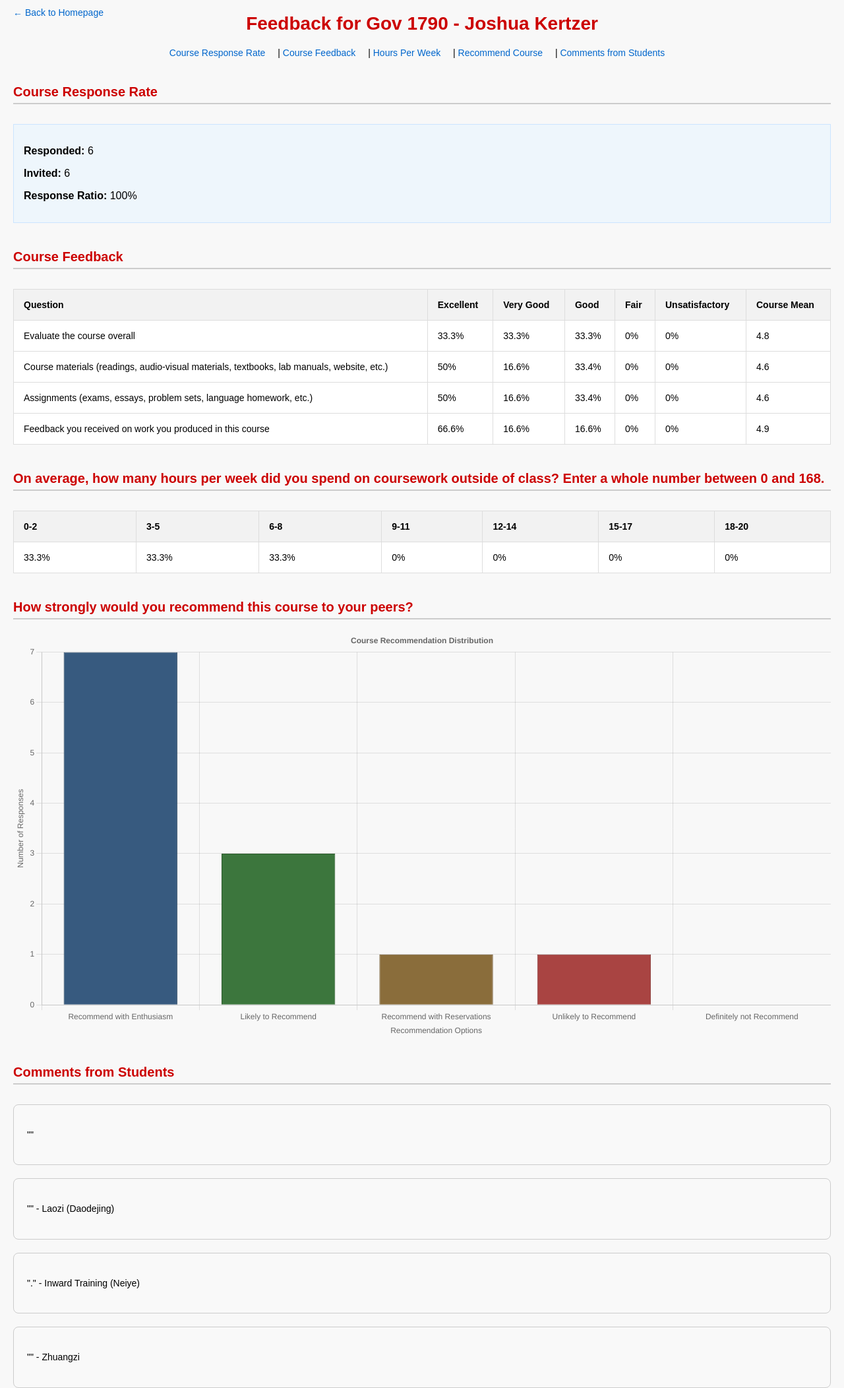
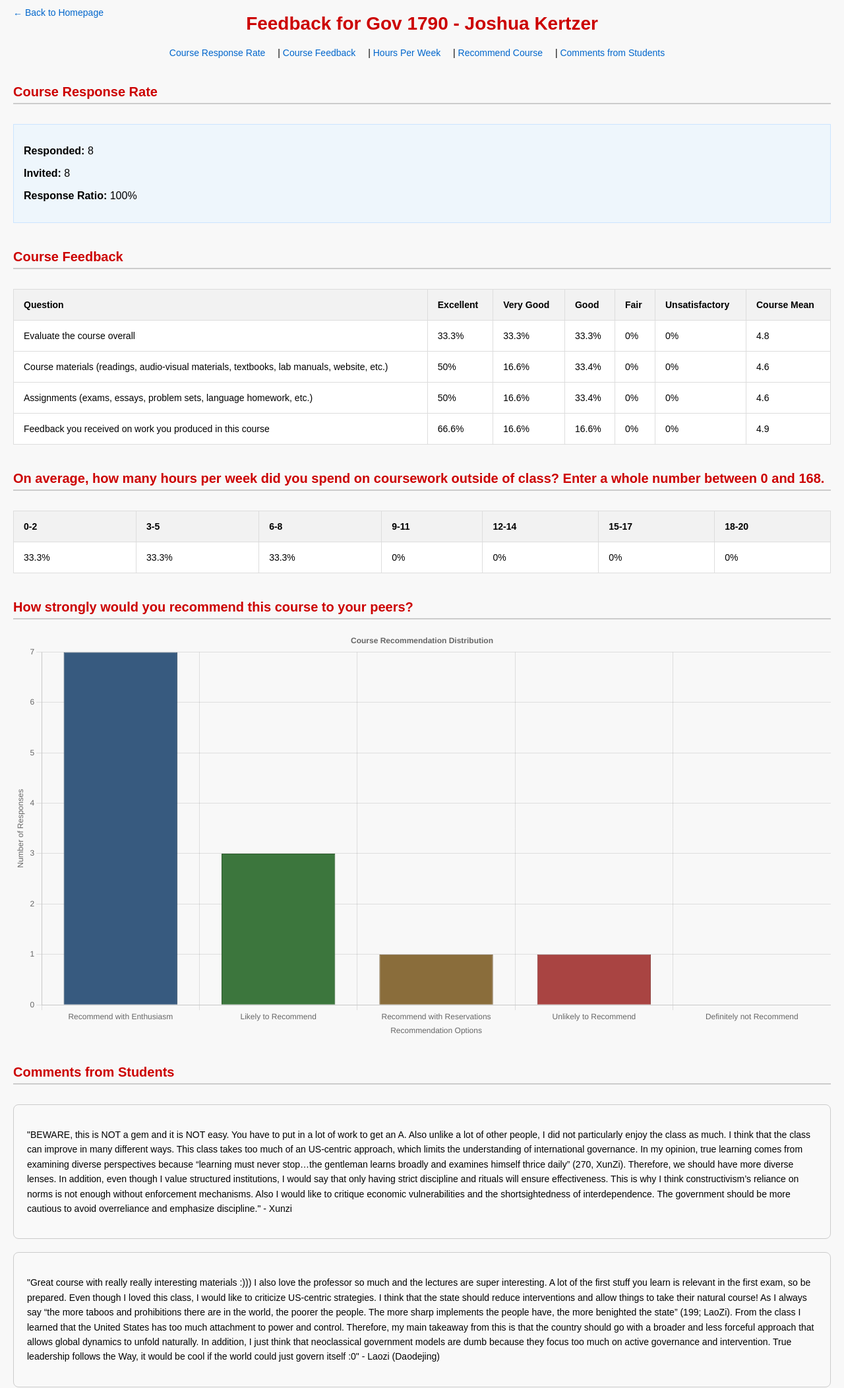
Before and after one commit to cbuchan55/cbuchan55.github.io, a plain HTML site: page gov1790.html in a window 1280 px wide. Shown: the top 2104 px of the page at 66% size. Drawn offline with nearby package versions, Linux system fonts and the light colour scheme.

Commit message:
Update gov1790.html

```diff
--- a/gov1790.html
+++ b/gov1790.html
@@ -144,8 +144,8 @@
 
     <h2 id="response-rate">Course Response Rate</h2>
     <div class="statistics">
-        <p><strong>Responded:</strong> 6</p>
-        <p><strong>Invited:</strong> 6</p>
+        <p><strong>Responded:</strong> 8</p>
+        <p><strong>Invited:</strong> 8</p>
         <p><strong>Response Ratio:</strong> 100%</p>
     </div>
 
@@ -299,10 +299,11 @@
     <h2 id="comments">Comments from Students</h2>
     <div class="comments">
         <div class="comment">
-            <p>"" </p>
+            <p>"BEWARE, this is NOT a gem and it is NOT easy. You have to put in a lot of work to get an A. Also unlike a lot of other people, I did not particularly enjoy the class as much. I think that the class can improve in many different ways. This class takes too much of an US-centric approach, which limits the understanding of international governance. In my opinion, true learning comes from examining diverse perspectives because “learning must never stop…the gentleman learns broadly and examines himself thrice daily” (270, XunZi). Therefore, we should have more diverse lenses. In addition, even though I value structured institutions, I would say that only having strict discipline and rituals will ensure effectiveness. This is why I think constructivism’s reliance on norms is not enough without enforcement mechanisms. Also I would like to critique economic vulnerabilities and the shortsightedness of interdependence. The government should be more cautious to avoid overreliance and emphasize discipline."
+            - Xunzi</p>
         </div>
         <div class="comment">
-            <p>""
+            <p>"Great course with really really interesting materials :))) I also love the professor so much and the lectures are super interesting. A lot of the first stuff you learn is relevant in the first exam, so be prepared. Even though I loved this class, I would like to criticize US-centric strategies. I think that the state should reduce interventions and allow things to take their natural course! As I always say “the more taboos and prohibitions there are in the world, the poorer the people. The more sharp implements the people have, the more benighted the state” (199; LaoZi). From the class I learned that the United States has too much attachment to power and control. Therefore, my main takeaway from this is that the country should go with a broader and less forceful approach that allows global dynamics to unfold naturally. In addition, I just think that neoclassical government models are dumb because they focus too much on active governance and intervention. True leadership follows the Way, it would be cool if the world could just govern itself :0"
                 - Laozi (Daodejing)</p>
         </div>
         <div class="comment">
```
